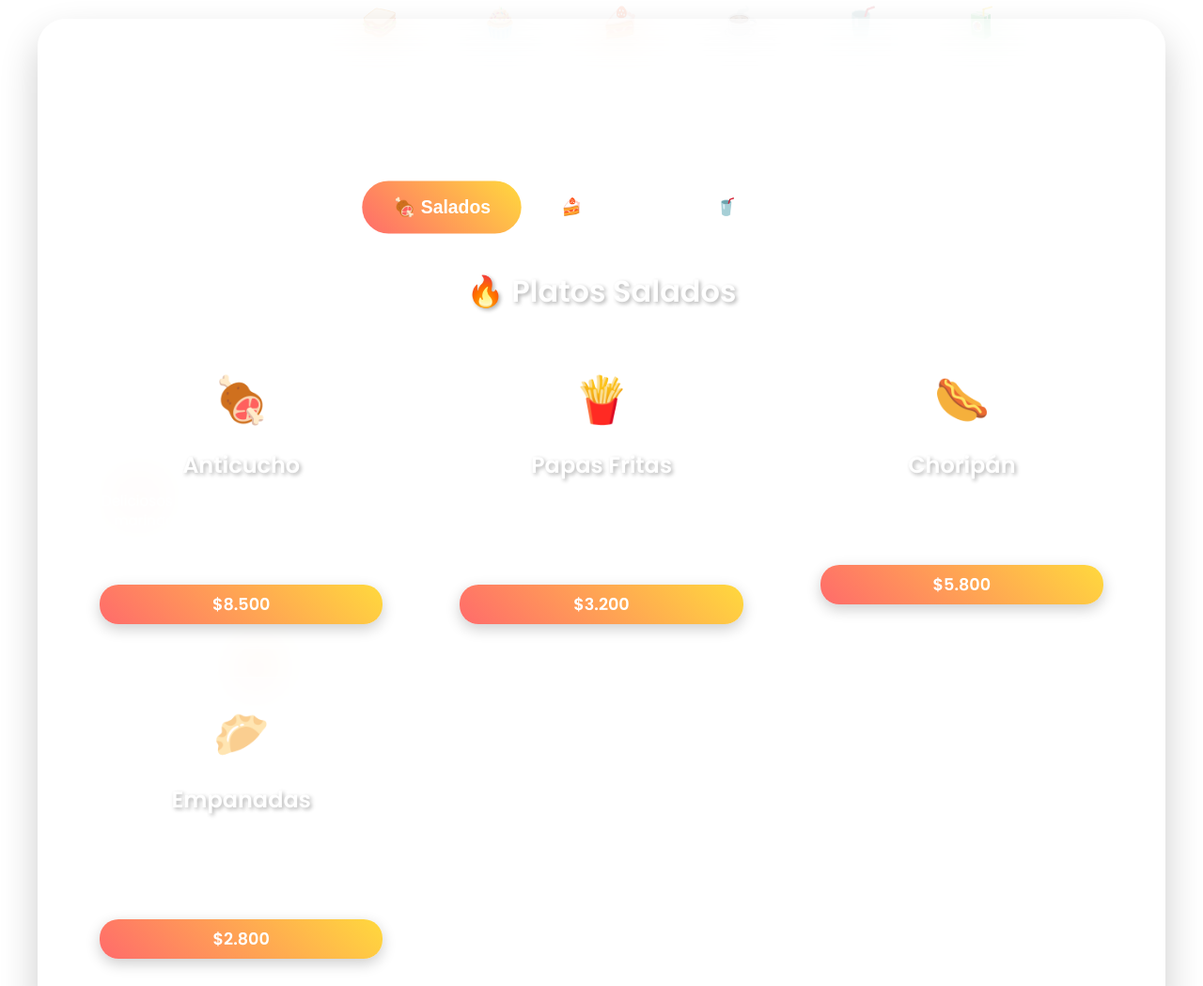
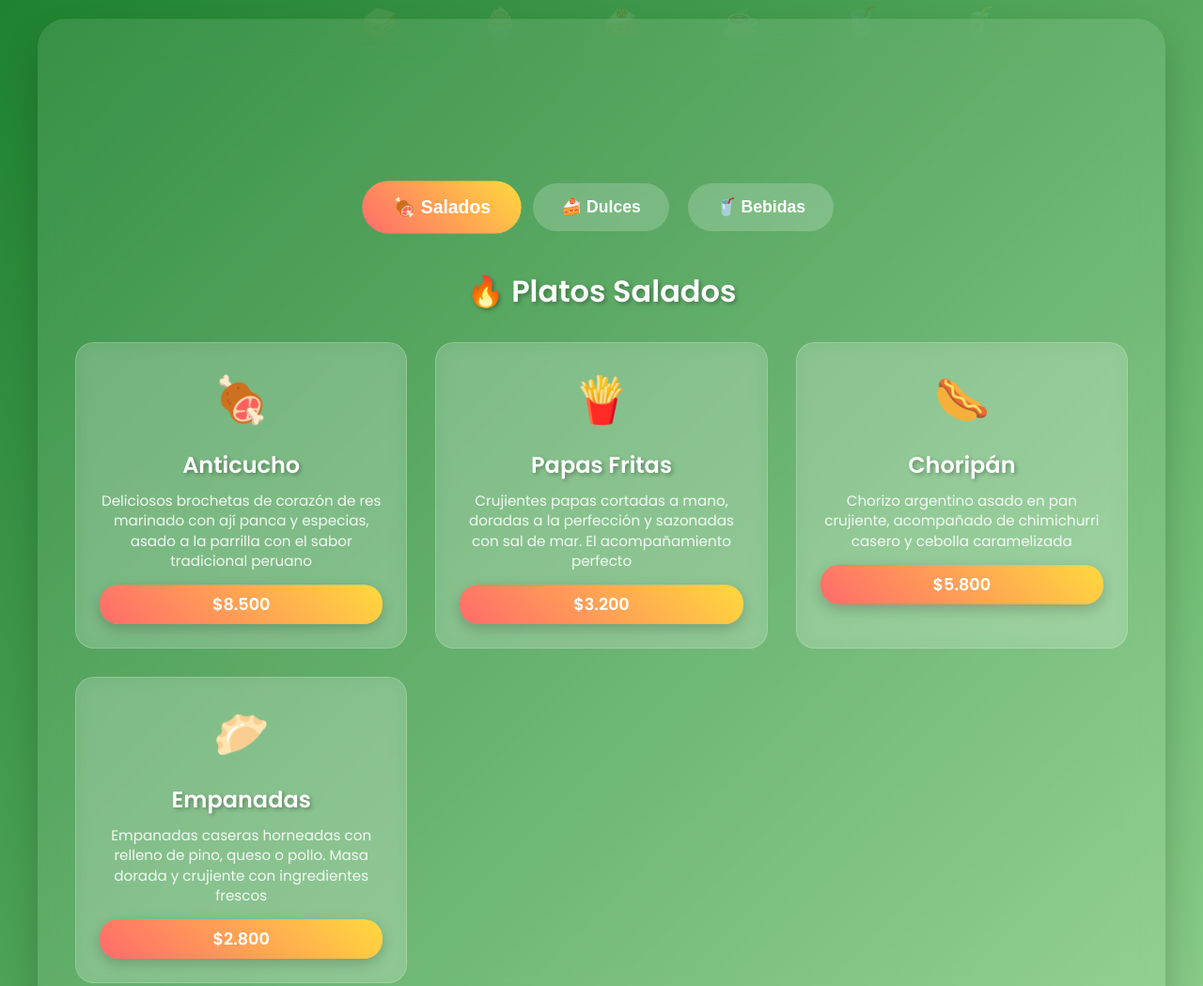
Before and after one commit to fIorencia2002/Men-_interactivo, a plain HTML site: page index.html in a window 1280 px wide. Shown: the top 1049 px of the page at 94% size. Drawn offline with Linux system fonts and the light colour scheme.

Commit message:
Update index.html

```diff
--- a/index.html
+++ b/index.html
@@ -16,7 +16,7 @@
 
         body {
             font-family: 'Poppins', sans-serif;
-            background: linear-gradient(135deg,#1E822F 0%, #8ACD8A100%);
+            background: linear-gradient(135deg,#1E822F 0%, #8ACD8A 100%);
             min-height: 100vh;
             padding: 20px;
             overflow-x: hidden;
```
